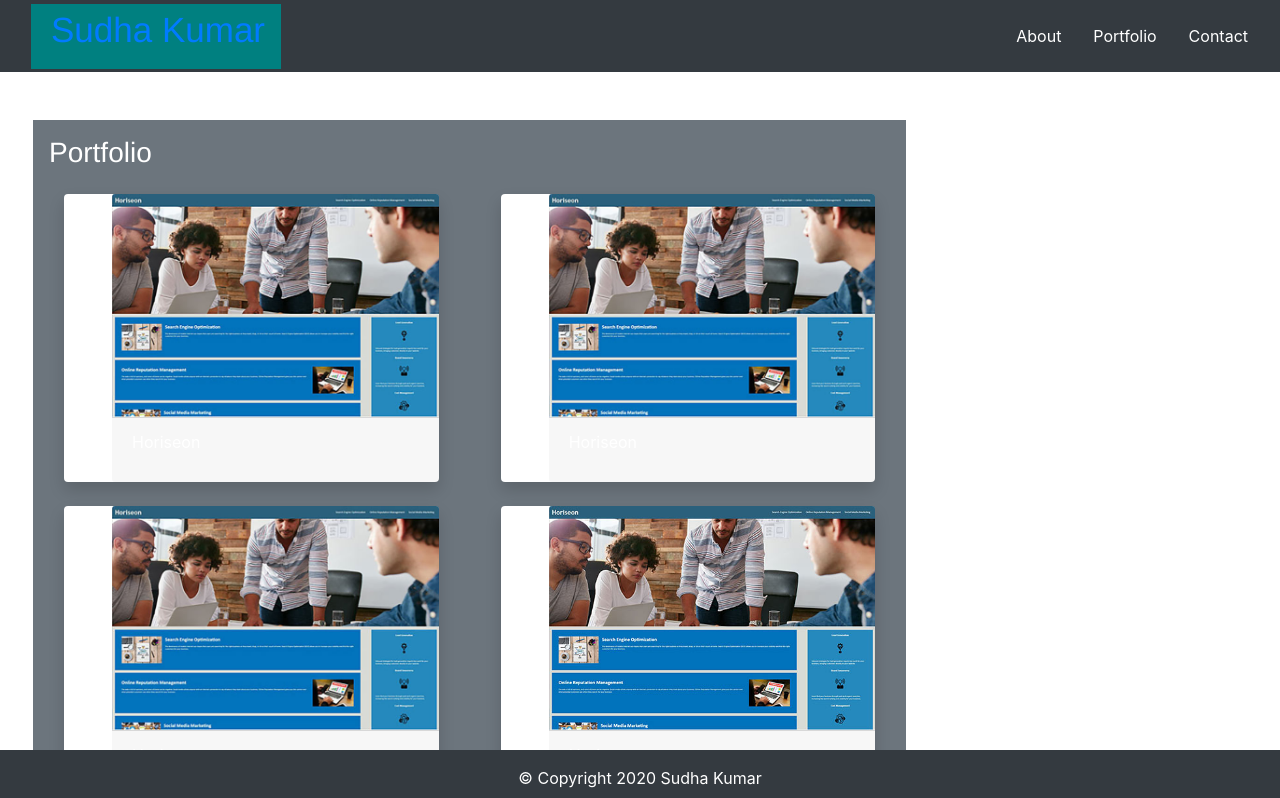
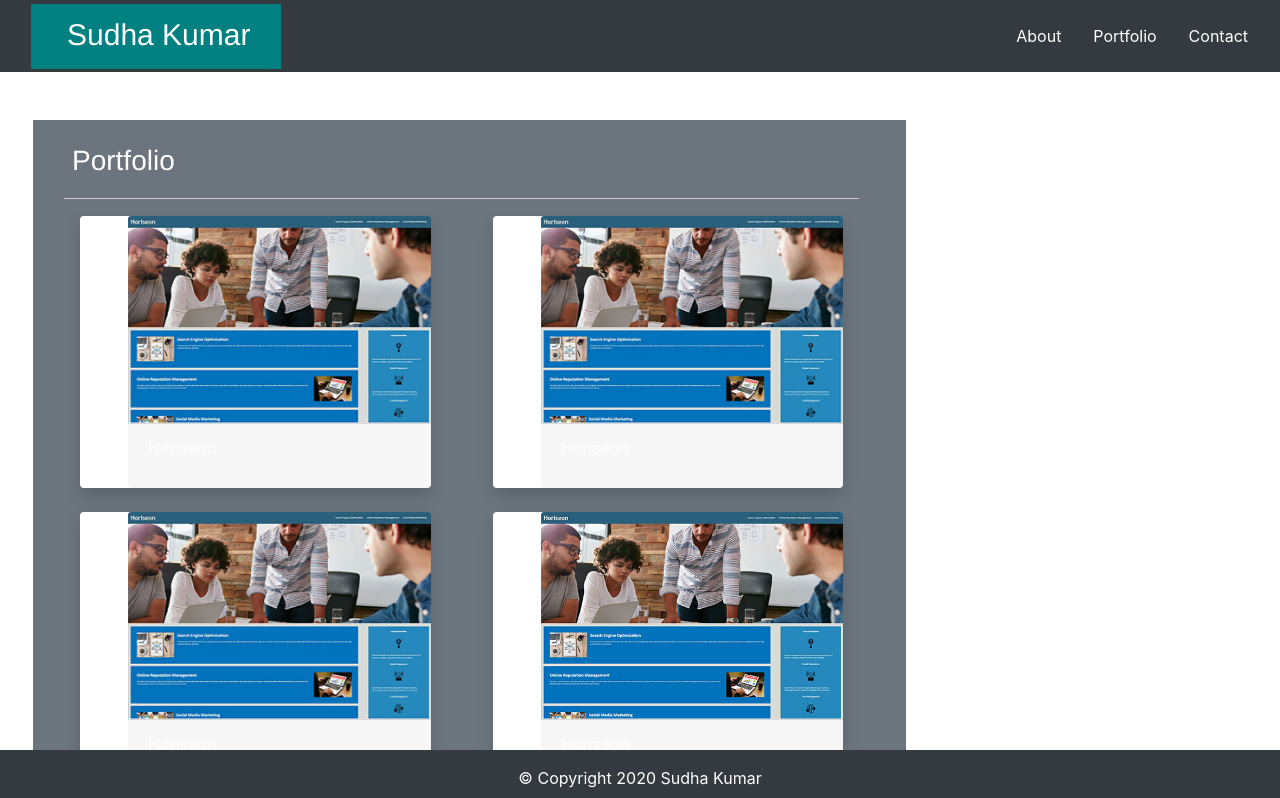
Before and after one commit to sskumar4/ResponsivePortfolio, a plain HTML site: page portfolio.html in a window 1280 px wide. Shown: the top 798 px of the page. Drawn offline with nearby package versions, Linux system fonts and the light colour scheme.

Commit message:
Fixed the portfolio page

```diff
--- a/portfolio.html
+++ b/portfolio.html
@@ -2,31 +2,43 @@
 <html lang="en">
 
 <head>
+
     <title>About Me</title>
+
     <!-- Required meta tags -->
+
     <meta charset="utf-8">
+
     <meta name="viewport" content="width=device-width, initial-scale=1, shrink-to-fit=no">
+
     <link rel="stylesheet" type="text/css" href="assets/css/reset.css">
+
     <link rel="stylesheet" type="text/css" href="assets/css/style.css">
+
     <!-- Bootstrap CSS -->
+
     <link rel="stylesheet" href="https://stackpath.bootstrapcdn.com/bootstrap/4.3.1/css/bootstrap.min.css" integrity="sha384-ggOyR0iXCbMQv3Xipma34MD+dH/1fQ784/j6cY/iJTQUOhcWr7x9JvoRxT2MZw1T" crossorigin="anonymous">
+
 </head>
 
 <body>
 
     <!-- Optional JavaScript -->
+
     <!-- jQuery first, then Popper.js, then Bootstrap JS -->
+
     <script src="https://code.jquery.com/jquery-3.3.1.slim.min.js" integrity="sha384-q8i/X+965DzO0rT7abK41JStQIAqVgRVzpbzo5smXKp4YfRvH+8abtTE1Pi6jizo" crossorigin="anonymous"></script>
+
     <script src="https://cdnjs.cloudflare.com/ajax/libs/popper.js/1.14.7/umd/popper.min.js" integrity="sha384-UO2eT0CpHqdSJQ6hJty5KVphtPhzWj9WO1clHTMGa3JDZwrnQq4sF86dIHNDz0W1" crossorigin="anonymous"></script>
+
     <script src="https://stackpath.bootstrapcdn.com/bootstrap/4.3.1/js/bootstrap.min.js" integrity="sha384-JjSmVgyd0p3pXB1rRibZUAYoIIy6OrQ6VrjIEaFf/nJGzIxFDsf4x0xIM+B07jRM" crossorigin="anonymous"></script>
+
     <!--header-->
+
     <header>
 
-
         <nav class="navbar navbar-expand-sm bg-dark navbar-dark">
-
-            <div class="sud"><a style="margin-left:20px; padding-top: 20px; margin-top: 30px; font-size: 35px" href="#">Sudha Kumar</a></div>
-
+            <div class="sud"><a class="nav-link" style="margin-left:20px; font-size: 30px" href="#">Sudha Kumar</a></div>
             <!-- Toggler/collapsibe Button -->
             <button class="navbar-toggler" type="button" data-toggle="collapse" data-target="#collapsibleNavbar">
             <span class="navbar-toggler-icon"></span>
@@ -47,19 +59,19 @@
                         </a>
                     </li>
                 </ul>
-            </div>
         </nav>
+    </header>
 
+    <!--Section-->
 
-    </header>
-    <!--Section-->
-    <div class="container-xs">
+    <section class="container-md">
         <div class="row">
-            <section class="col-md-8  m-5 pb-5 bg-secondary text-white">
-                <div class="row p-3">
-                    <h3>Portfolio</h3>
-                    <hr class="solid" />
-                </div>
+            <section class="col-md-8 m-5 pb-5 bg-secondary text-white">
+
+                <h3 class="pl-4 pt-4 pb-1">Portfolio</h3>
+
+                <div class="px-3 mr-3">
+                    <hr class="pl-4 pr-4 mpb-2 solid" />
                     <div class="row">
                         <div class="col-md-6  mb-4">
                             <div class="card pl-5 ml-3 mr-3 shadow border-0 h-100">
@@ -121,22 +133,17 @@
 
 
 
-                </div>
-
-            </section>
 
                     </div>
-
-        <!--End Footer Social Media-->
+            </section>
+            </div>
+    </section>
 
     <!--footer copytight -->
     <footer class="fixed-bottom text-center bg-dark text-white">
-
         <p class="mt-3"> &copy; Copyright 2020 Sudha Kumar</p>
-
     </footer>
 
-    </div>
 </body>
 
 </html>
```
Lines whose indentation alone changed are shown as unchanged.
